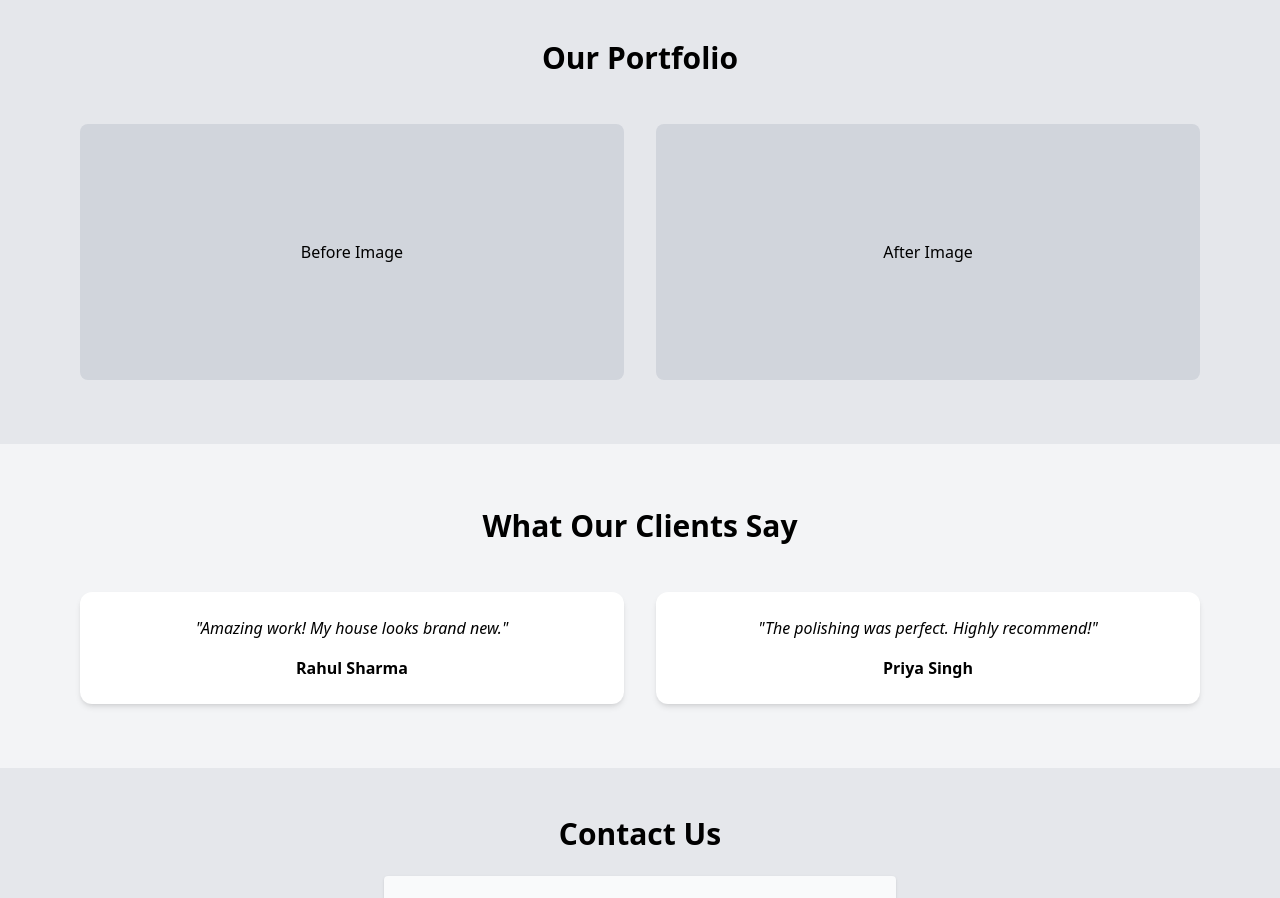
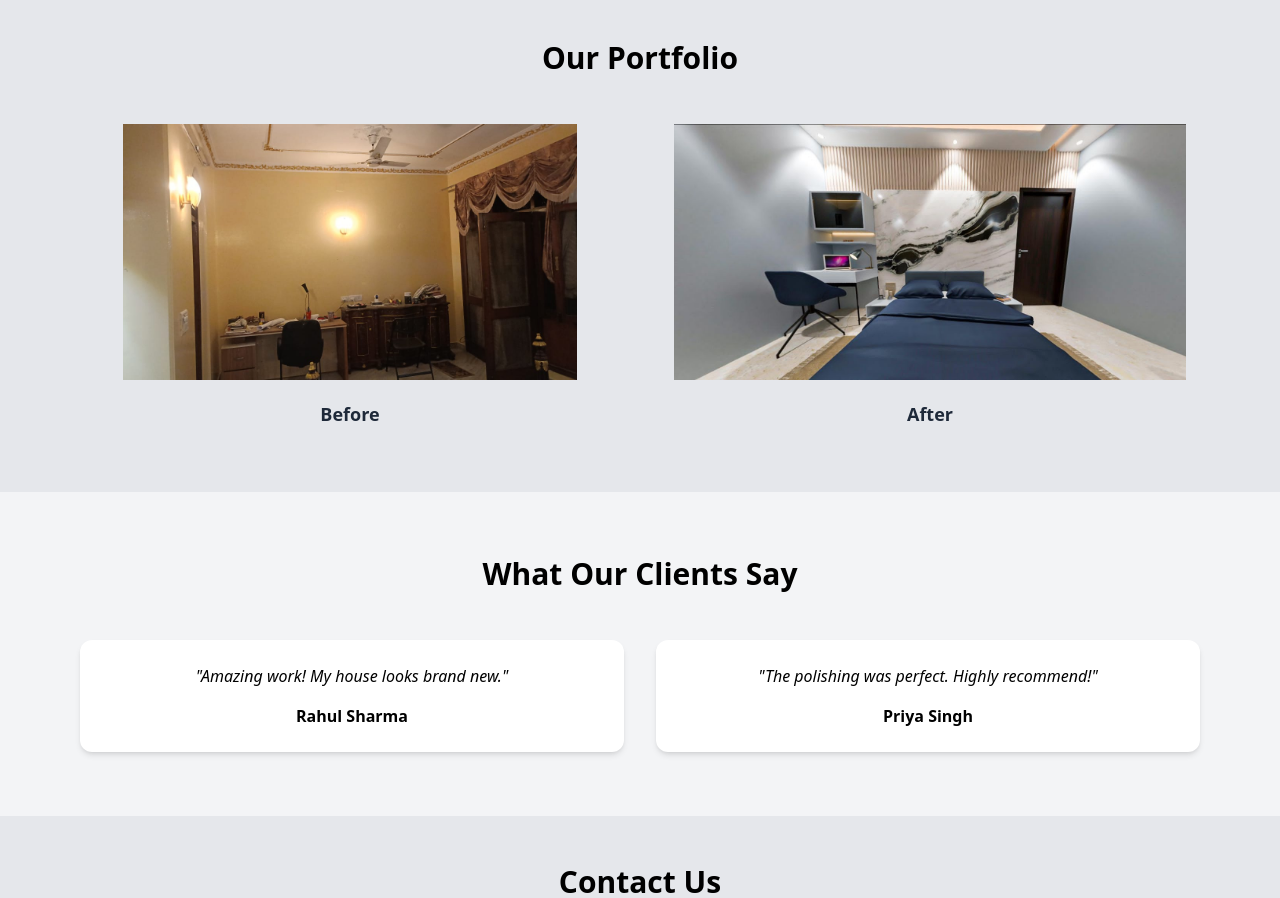
Before and after one commit to manjeetn/contractor02, a React (Vite) app in the folder frontend/: page / in a window 1280 px wide. Shown: the part 1080-1978 px from the top of the page. Built offline with nearby package versions, Linux system fonts and the light colour scheme; no server answers.

Commit message:
images added

```diff
--- a/frontend/src/components/Portfolio.jsx
+++ b/frontend/src/components/Portfolio.jsx
@@ -1,16 +1,30 @@
+import before from "../assets/before.jpeg";
+import after from "../assets/after.jpeg"
 
 export default function Portfolio() {
   return (
     <section className="py-16" id="portfolio">
       <div className="max-w-6xl mx-auto px-4 text-center">
         <h2 className="text-3xl font-bold mb-12">Our Portfolio</h2>
-        <div className="grid grid-cols-1 md:grid-cols-2 gap-8">
+        <div className="grid grid-cols-1 md:grid-cols-2 gap-10">
+          <div className="flex flex-col items-center">
           <div className="bg-gray-300 h-64 flex items-center justify-center rounded-lg">
-            Before Image
+            <img
+            src={before}
+            alt="image not found"
+            className="object-cover w-full h-full" />
           </div>
-          <div className="bg-gray-300 h-64 flex items-center justify-center rounded-lg">
-            After Image
+        <p className="mt-5 font-semibold text-lg text-gray-800">Before</p>
+       </div>
+
+       <div className="flex flex-col items-center">
+          <div className="aspect-[4/2] bg-gray-300 h-64 flex items-center justify-center rounded-lg">
+        <img src={after} alt="image not found"
+            className="object-cover w-full h-full" />
           </div>
+         <p className="mt-5 font-semibold text-lg text-gray-800">After</p>
+
+            </div>
         </div>
       </div>
     </section>
```
Also changed, not shown: frontend/src/assets/after.jpeg (added), frontend/src/assets/before.jpeg (added).
